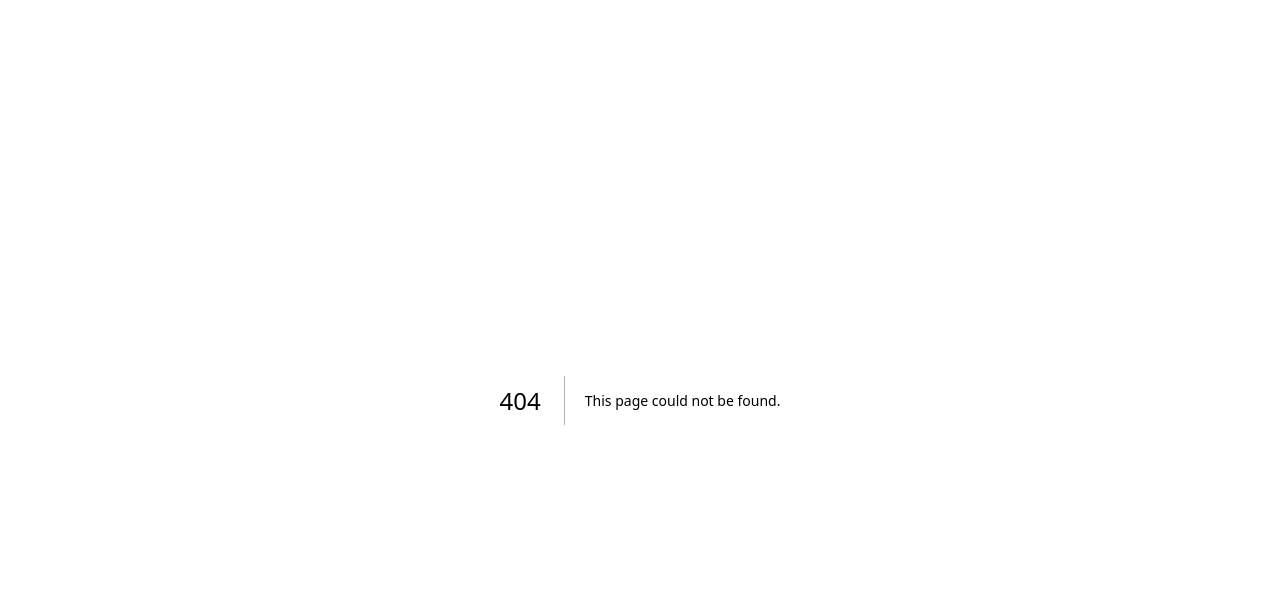
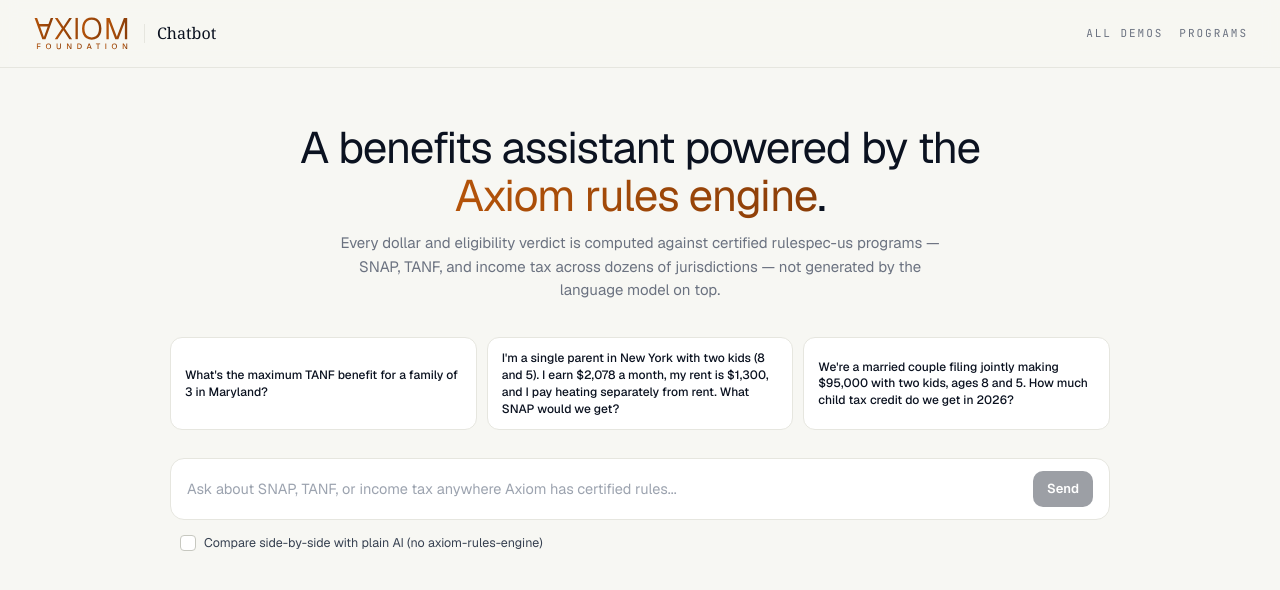
Before and after one commit to TheAxiomFoundation/finbot-snap-demo, a Next.js app: page /gallery/chatbot/ in a window 1280 px wide. Before the commit this address had no page. Shown: the top 590 px of the page. Built offline with nearby package versions, Linux system fonts and the light colour scheme.

Commit message:
Serve under axiom.org/gallery/chatbot like the other gallery demos (#26)
basePath, root redirect, metadataBase, canonical URL, and the logo asset
path all move from /chatbot to /gallery/chatbot.

Co-authored-by: Claude Fable 5 <noreply@anthropic.com>

```diff
--- a/next.config.ts
+++ b/next.config.ts
@@ -2,8 +2,9 @@ import type { NextConfig } from "next";
 import path from "node:path";
 
 const config: NextConfig = {
-  // Served under https://axiom.org/chatbot via the main site's reverse proxy.
-  basePath: "/chatbot",
+  // Served under https://axiom.org/gallery/chatbot via the main site's
+  // reverse proxy, like the other demos in the gallery.
+  basePath: "/gallery/chatbot",
   // Pin the workspace root so Next doesn't grab the parent directory's lockfile.
   outputFileTracingRoot: path.resolve(__dirname),
 };
--- a/src/app/layout.tsx
+++ b/src/app/layout.tsx
@@ -21,7 +21,7 @@ const jetbrainsMono = JetBrains_Mono({
 });
 
 export const metadata: Metadata = {
-  metadataBase: new URL("https://axiom.org/chatbot"),
+  metadataBase: new URL("https://axiom.org/gallery/chatbot"),
   title: "Chatbot — Axiom-grounded benefits assistant",
   description:
     "OpenAI on top of the Axiom rules engine, with real tax and benefits calculations and citations.",
--- a/src/components/FinBotPage.tsx
+++ b/src/components/FinBotPage.tsx
@@ -16,7 +16,7 @@ export function FinBotPage() {
               aria-label="Axiom Foundation"
             >
               <img
-                src="/chatbot/axiom-foundation.svg"
+                src="/gallery/chatbot/axiom-foundation.svg"
                 alt="Axiom Foundation"
                 className="brand-axiom"
               />
--- a/src/lib/copy.ts
+++ b/src/lib/copy.ts
@@ -9,5 +9,5 @@ export const PAGE_METADATA = {
   title: "Chatbot — Axiom-grounded benefits assistant",
   description:
     "OpenAI on top of the Axiom rules engine. Benefit and tax calculations for every program certified in rulespec-us, with citations.",
-  alternates: { canonical: "https://axiom.org/chatbot" },
+  alternates: { canonical: "https://axiom.org/gallery/chatbot" },
 };
```
Also changed, not shown: vercel.json.
